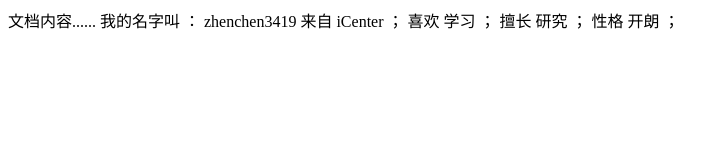
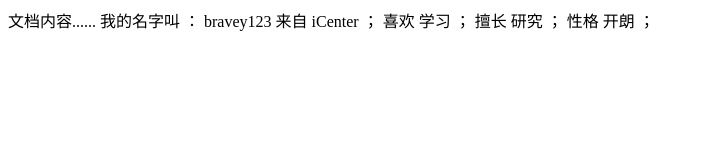
Before and after one commit to bravey123/bravey123.github.io, a plain HTML site: page index.html in a window 1280 px wide. Shown: the whole page, without its empty margins (0-728 px from the left). Drawn offline with Linux system fonts and the light colour scheme.

Commit message:
Update index.html

```diff
--- a/index.html
+++ b/index.html
@@ -2,12 +2,12 @@
 <html xmlns="http://www.w3.org/1999/xhtml">
 <head>
 <meta charset="utf-8">
-<title> zhenchen3419的主页</title>
+<title> bravey123的主页</title>
 </head>
 
 <body>
 文档内容......
-我的名字叫 ： zhenchen3419
+我的名字叫 ： bravey123
 来自 iCenter ；
 喜欢 学习 ；
 擅长 研究 ；
```
